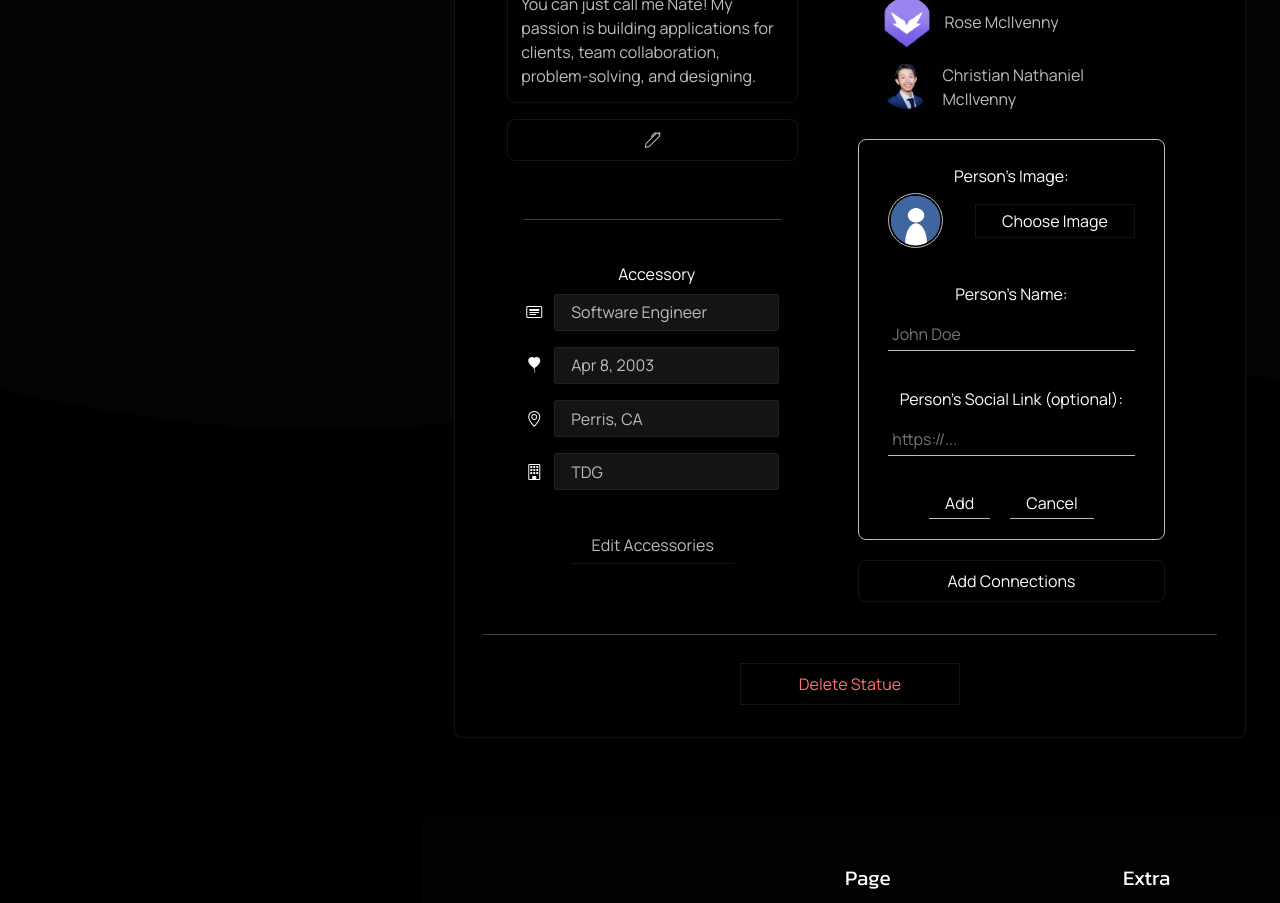
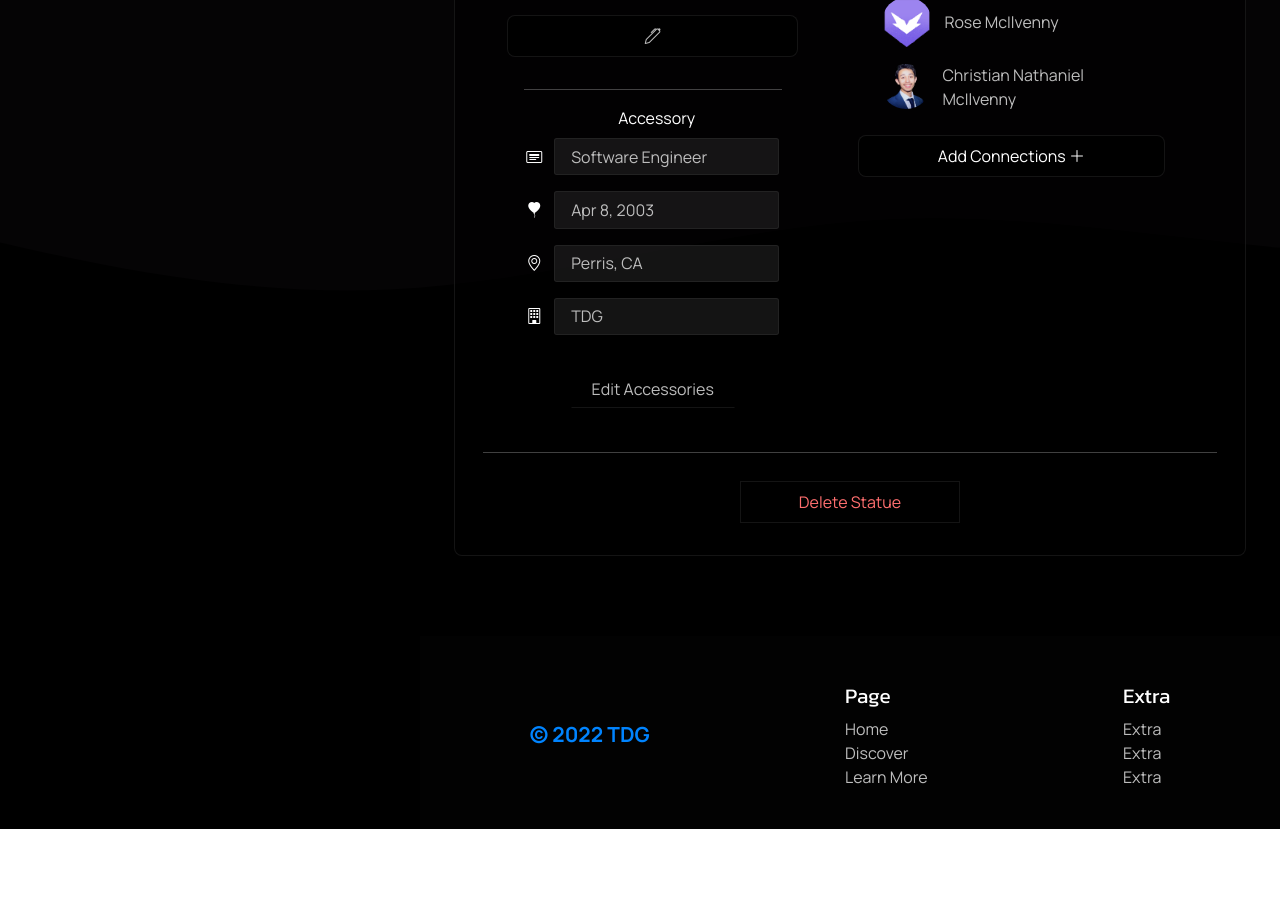
Before and after one commit to TDG-Org/Statue-Status, a React (Create React App) app in the folder client/: page /profile in a window 1280 px wide. Shown: the part 1500-2403 px from the top of the page. After the commit the page ends 2329 px from the top, so only its background shows below. Built offline with nearby package versions, Linux system fonts and the light colour scheme.

Commit message:
added functionality to the button to show the add connections box

```diff
--- a/client/src/components/Statue/Profile Statue/Secondary/ProfileStatueConnections.jsx
+++ b/client/src/components/Statue/Profile Statue/Secondary/ProfileStatueConnections.jsx
@@ -113,7 +113,7 @@ const ProfileStatueConnections = () => {
       </div>
 
       {/* The adding connection section  */}
-      <div className="statue-add-connection-section">
+      <div className={`statue-add-connection-section ${editStatueConnectionsActive ? "" : "hide"}`}>
         {/* peer's picture  */}
         <div className="peer-pic-sect">
           <p>Person&apos;s Image:</p>
@@ -174,9 +174,12 @@ const ProfileStatueConnections = () => {
       </div>
 
       {/* The add connections button  */}
-      <div className="statue-add-peer-button-wrapper">
+      <div
+        className={`statue-add-peer-button-wrapper ${editStatueConnectionsActive ? "hide" : ""}`}
+        onClick={handleToggleStatueConnections}
+      >
         <button className="statue-add-peer-btn">
-          Add Connections
+          Add Connections<i className="bi bi-plus-lg"></i>
         </button>
       </div>
 
--- a/client/src/sass/components/Profile Statue/ConnectionsComp.scss
+++ b/client/src/sass/components/Profile Statue/ConnectionsComp.scss
@@ -168,6 +168,7 @@
         display: flex;
         flex-direction: row;
         .statue-add-peer-btn {
+          gap: .2rem;
           width: 78%;
           display: flex;
           color: $light-clr;
```
